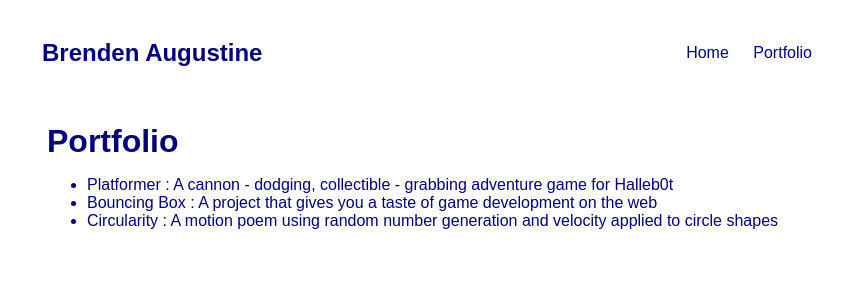
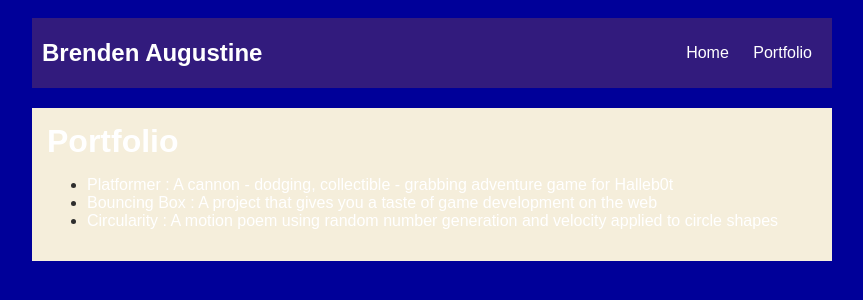
Before and after one commit to BrendenAugustine7339832/BrendenAugustine7339832.github.io, a plain HTML site: page portfolio.html in a window 1280 px wide. Shown: the whole page, without its empty margins (208-1071 px from the left). Drawn offline with Linux system fonts and the light colour scheme.

Commit message:
portfolio css

```diff
--- a/style.css
+++ b/style.css
@@ -1,7 +1,6 @@
-
-   body {
-       background: ___________________;
-       color: navy;
+body {
+       background: rgb(0, 0, 153);
+       color: rgb(45, 45, 45);
        padding: 10px;
        font-family: arial;
    }
@@ -12,16 +11,15 @@
 
    /* navigation menu */
    nav {
-       background: ___________________;
-      margin: 0 auto;
-     margin-bottom: 20px;
+       background: rgb(50, 27, 125);
+      margin-bottom: 20px;
        display: flex;
        padding: 10px;
    }
    h1 {
        display: flex;
        align-items: center;
-       color: navy;
+       color: white;
        flex: 1;
        margin: 0;
    }
@@ -30,17 +28,16 @@
    }
    .nav-li {
        display: inline-block;
-
        padding: 0 10px;
    }
    a {
        text-decoration: none;
-       color:navy;
+       color: #fff;
    }
 
    /* main container area beneath menu */
    main {
-       background: ___________________;
+       background: rgb(245, 238, 219);
        display: flex;
    }
    .sidebar {
@@ -57,9 +54,10 @@
 
    /* portfolio styles */
    #interests {
-       border: 3px gray solid;
+       border: 4px silver ridge;
        padding: 8px;
    }
    h2, h3 {
        margin: 0px;
-   }
+     color: rgb(50, 27, 125);
+}
```
